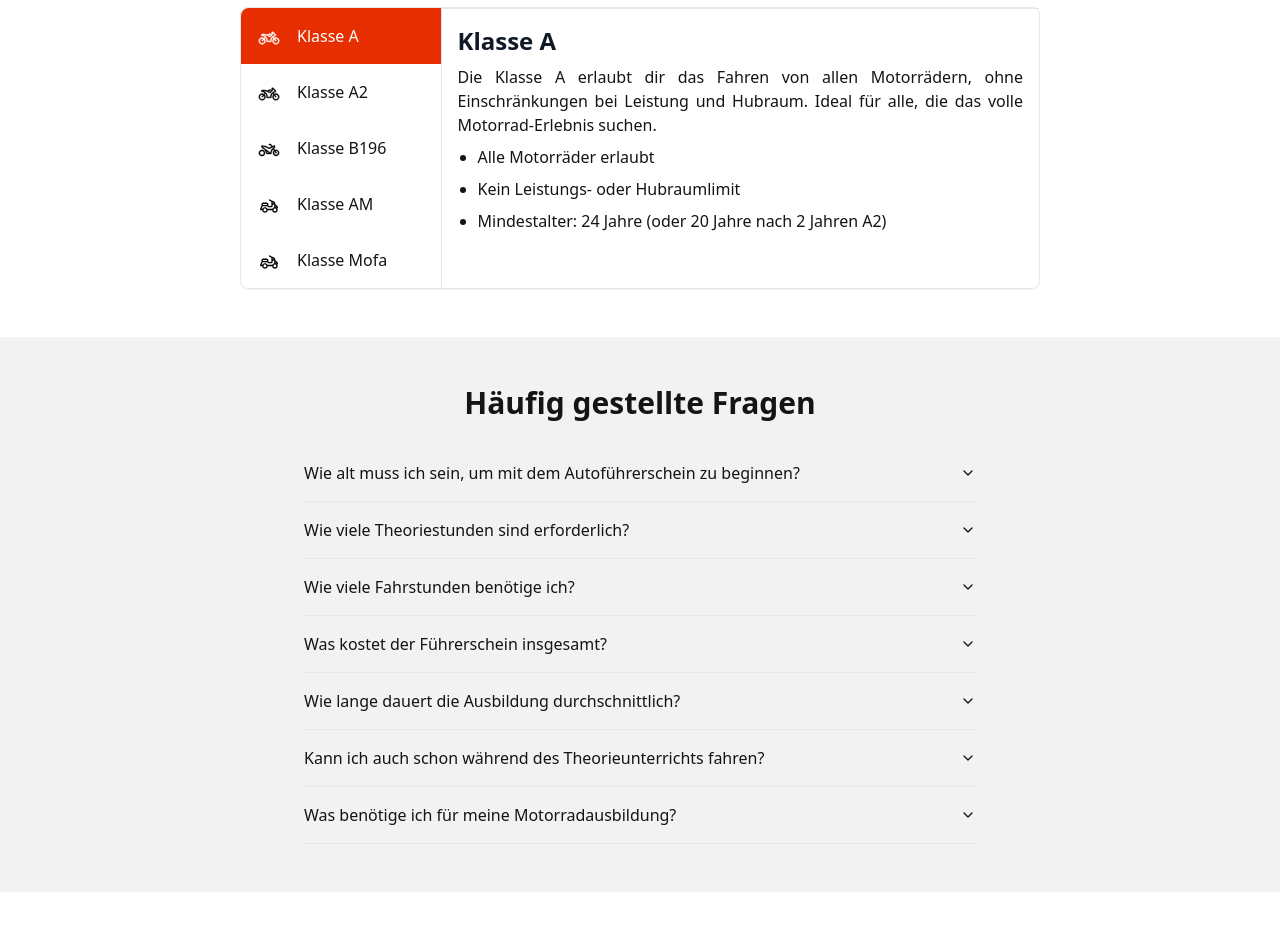
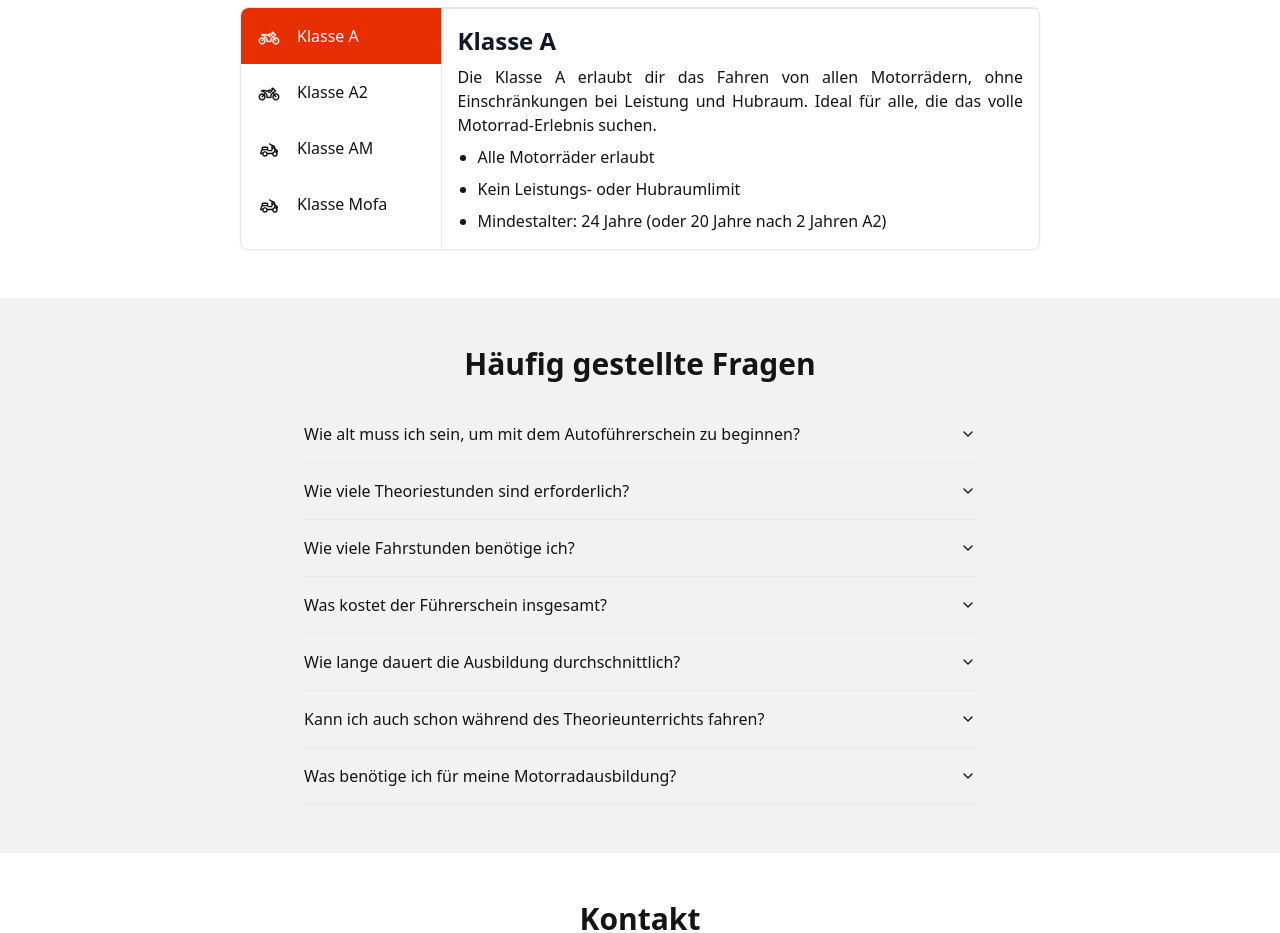
Before and after one commit to PHaerter/fahrschule, a Next.js app: page / in a window 1280 px wide. Shown: the part 1720-2653 px from the top of the page. Built offline with nearby package versions, Linux system fonts and the light colour scheme.

Commit message:
remove b196 and comment out motorbike2icon

```diff
--- a/src/app/_components/Fahrzeugklassen/FahrzeugklassenMotorrad.tsx
+++ b/src/app/_components/Fahrzeugklassen/FahrzeugklassenMotorrad.tsx
@@ -159,7 +159,7 @@ export default function FahrzeugklassenMotorrad() {
                   onMouseEnter={() => setHoveredTab("A1")}
                   onMouseLeave={() => setHoveredTab(null)}
                 /> */}
-                <TabButton
+                {/*                 <TabButton
                   icon={<Motorbike2Icon height="22px" width="22px" />}
                   title="Klasse B196"
                   isActive={activeTab === "B196"}
@@ -167,7 +167,7 @@ export default function FahrzeugklassenMotorrad() {
                   onMouseEnter={() => setHoveredTab("B196")}
                   onMouseLeave={() => setHoveredTab(null)}
                   ref={bottomButtonRef}
-                />
+                /> */}
                 <TabButton
                   icon={<MofaIcon height="18px" width="18px" />}
                   title="Klasse AM"
@@ -237,7 +237,7 @@ function Motorbike1Icon({
   );
 }
 
-function Motorbike2Icon({
+/* function Motorbike2Icon({
   fill = "#ffffff",
   height = "200px",
   width = "200px",
@@ -275,7 +275,7 @@ function Motorbike2Icon({
       </g>
     </svg>
   );
-}
+} */
 
 function MofaIcon({ fill = "#ffffff", height = "200px", width = "200px" }) {
   return (
```
